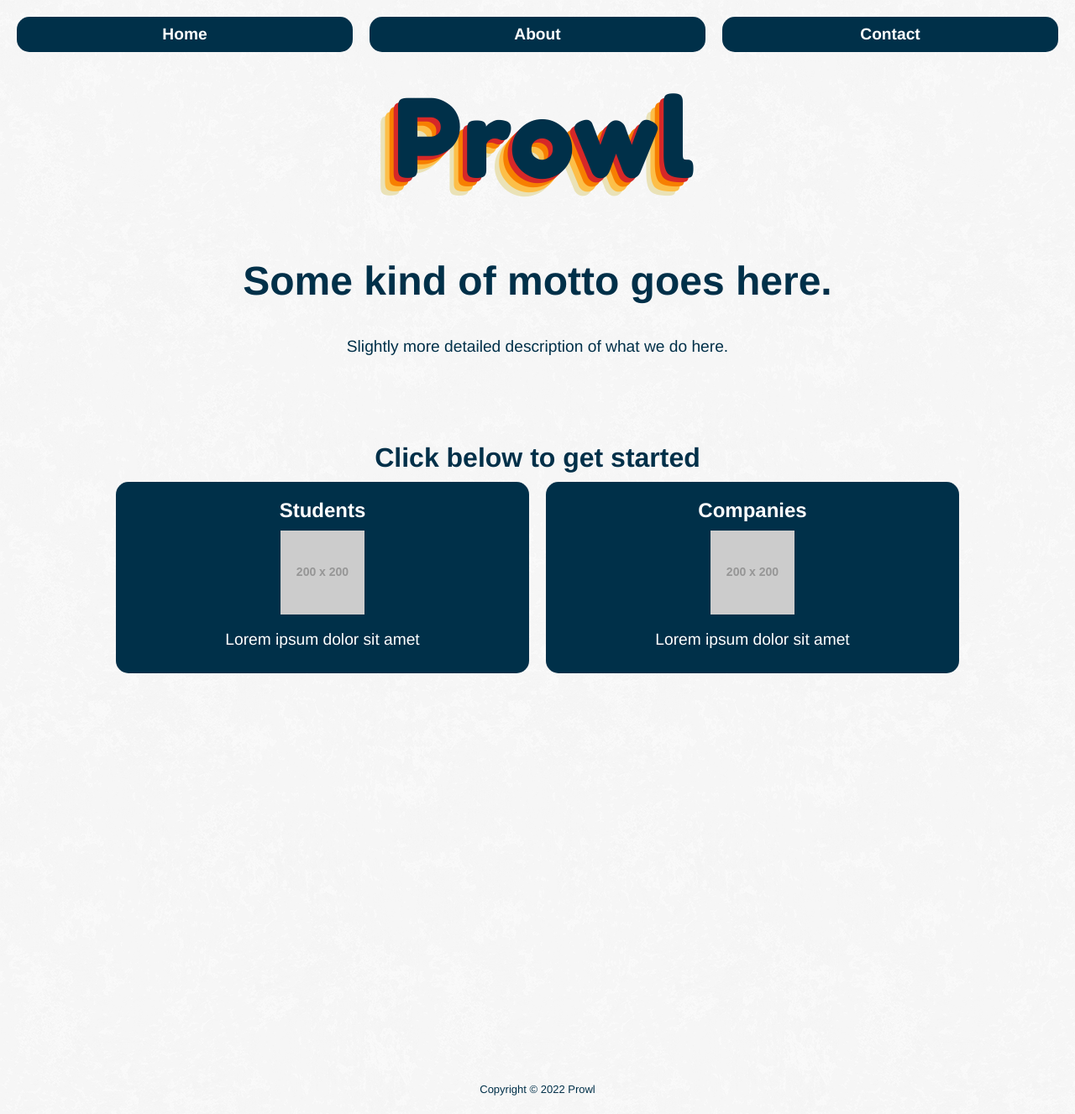
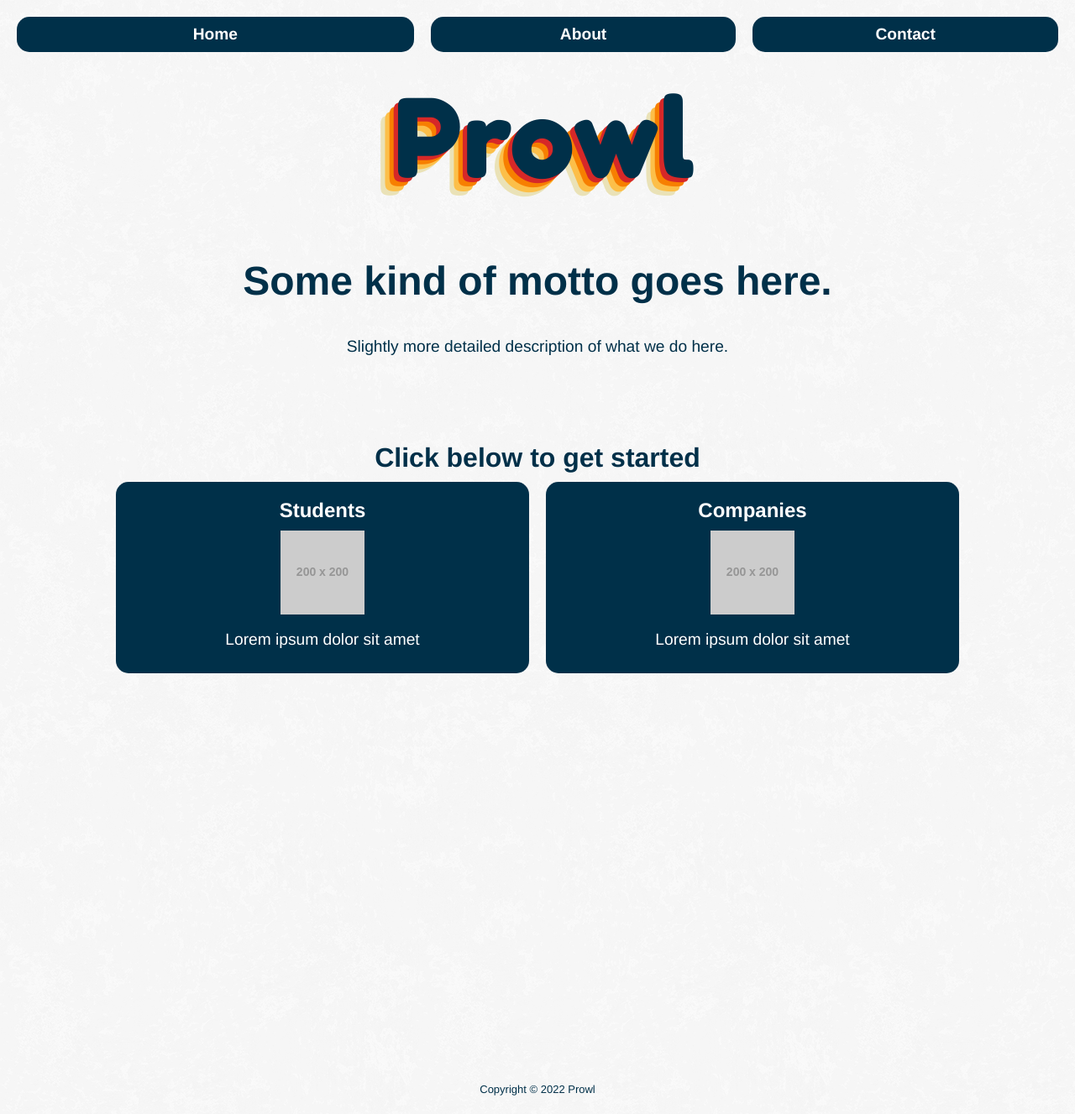
Before and after one commit to magma-recruiting/website, a Jekyll site: the page built from index.html, in a window 1280 px wide. Shown: the whole page at 84% size. Built offline with Jekyll 4.4.1, drawn with Linux system fonts in a browser that asks for light colours.

Commit message:
* Improved margin/padding on nav bar so that hover effects only occur once the cursor is actually over the li

```diff
--- a/_sass/navigation.scss
+++ b/_sass/navigation.scss
@@ -5,16 +5,18 @@
 
   > ul {
 	height: 100%;
-	margin: 0;
+	margin: 20px 10px;
 	display: flex;
 	flex: 1;
-	padding: 10px;
+	padding: 0;
 
 	> li {
 	  display: flex;
 	  flex: 1;
 
 	  margin: 10px;
+	  margin-top: 0;
+	  margin-bottom: 0;
 	  border-radius: 15px;
 	  background-color: #003049;
 	  transition: flex 0.5s, box-shadow 0.2s, transform 0.2s;
@@ -43,10 +45,8 @@
 		color: white;
 	  }
 	}
-  }
 
-  &:hover {
-	> ul > li {
+	&:hover > li {
 	  flex: 1;
 
 	  &:hover {
```
